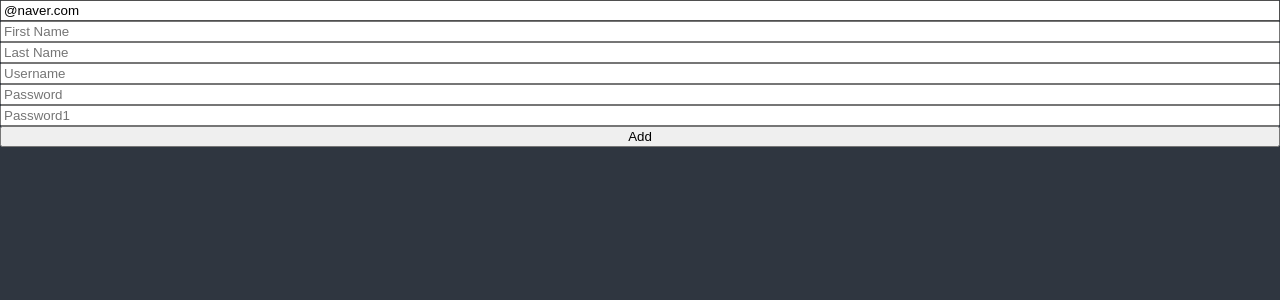
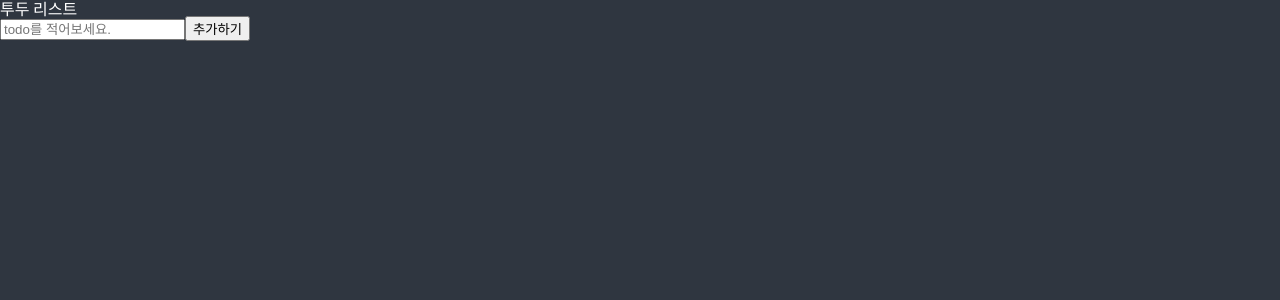
Before and after one commit to jhchoi1182/recoil-todo, a React (Create React App) app: page / in a window 1280 px wide. Shown: the top 300 px of the page. Built offline with nearby package versions, Linux system fonts and the light colour scheme.

Commit message:
투두 기본 틀 완성

```diff
--- a/src/App.tsx
+++ b/src/App.tsx
@@ -1,6 +1,6 @@
 import React from "react";
 import GlobalStyle from "./Styles/GlobalStyle";
-import TodoList from "./TodoList";
+import TodoList from "./components/TodoList";
 
 const App = () => {
   return (
--- a/src/TodoList.tsx
+++ /dev/null
@@ -1,99 +0,0 @@
-import React from "react";
-import { useForm } from "react-hook-form";
-
-interface IForm {
-  email: string;
-  firstName: string;
-  lastName: string;
-  username: string;
-  password: string;
-  password1: string;
-  extraError?: string;
-}
-
-function ToDoList() {
-  const {
-    register,
-    handleSubmit,
-    formState: { errors },
-    setError,
-  } = useForm<IForm>({
-    defaultValues: {
-      email: "@naver.com",
-    },
-  });
-  const onValid = (data: IForm) => {
-    if (data.password !== data.password1) {
-      setError(
-        "password1",
-        { message: "Password are not the same" },
-        { shouldFocus: true }
-      );
-    }
-    // setError("extraError", { message: "Server offline." });
-  };
-  console.log(errors);
-  return (
-    <div>
-      <form
-        style={{ display: "flex", flexDirection: "column" }}
-        onSubmit={handleSubmit(onValid)}
-      >
-        <input
-          {...register("email", {
-            required: "Email is required",
-            pattern: {
-              value: /^[A-Za-z0-9._%+-]+@naver.com$/,
-              message: "Only naver.com emails allowed",
-            },
-          })}
-          placeholder="Email"
-        />
-        <span>{errors?.email?.message}</span>
-        <input
-          {...register("firstName", {
-            required: "write here",
-            validate: {
-              noNico: (value) =>
-                value.includes("nico") ? "no nicos allowed" : true,
-              noNick: (value) =>
-                value.includes("nick") ? "no nick allowed" : true,
-            },
-          })}
-          placeholder="First Name"
-        />
-        <span>{errors?.firstName?.message}</span>
-        <input
-          {...register("lastName", { required: "write here" })}
-          placeholder="Last Name"
-        />
-        <span>{errors?.lastName?.message}</span>
-        <input
-          {...register("username", { required: "write here", minLength: 10 })}
-          placeholder="Username"
-        />
-        <span>{errors?.username?.message}</span>
-        <input
-          {...register("password", { required: "write here", minLength: 5 })}
-          placeholder="Password"
-        />
-        <span>{errors?.password?.message}</span>
-        <input
-          {...register("password1", {
-            required: "Password is required",
-            minLength: {
-              value: 5,
-              message: "Your password is too short.",
-            },
-          })}
-          placeholder="Password1"
-        />
-        <span>{errors?.password1?.message}</span>
-        <button>Add</button>
-        <span>{errors?.extraError?.message}</span>
-      </form>
-    </div>
-  );
-}
-
-export default ToDoList;
--- a/src/atoms.ts
+++ b/src/atoms.ts
@@ -1,6 +1,12 @@
 import { atom } from "recoil";
 
-export const isDarkAtom = atom({
-  key: "isDark",
-  default: true,
+export interface ITodo {
+  text: string;
+  id: number;
+  category: "TODO" | "DOING" | "DONE";
+}
+
+export const todoState = atom<ITodo[]>({
+  key: "todo",
+  default: [],
 });
--- /dev/null
+++ b/src/components/CreateTodo.tsx
@@ -0,0 +1,35 @@
+import React from "react";
+import { useForm } from "react-hook-form";
+import { useSetRecoilState } from "recoil";
+import { todoState } from "../atoms";
+
+interface IForm {
+  todo: string;
+}
+
+const CreateTodo = () => {
+  const setTodos = useSetRecoilState(todoState);
+  const {
+    register,
+    handleSubmit,
+    setValue,
+    formState: { errors },
+  } = useForm<IForm>();
+  const addTodo = ({ todo }: IForm) => {
+    setTodos((prev) => [{ text: todo, id: Date.now(), category: "TODO" }, ...prev]);
+    setValue("todo", "");
+  };
+
+  return (
+    <>
+      {" "}
+      <form onSubmit={handleSubmit(addTodo)}>
+        <input {...register("todo", { required: "글자를 입력해주세요." })} placeholder="todo를 적어보세요." />
+        <button>추가하기</button>
+      </form>
+      <span>{errors.todo?.message}</span>
+    </>
+  );
+};
+
+export default CreateTodo;
--- /dev/null
+++ b/src/components/Todo.tsx
@@ -0,0 +1,36 @@
+import React from "react";
+import { useSetRecoilState } from "recoil";
+import { ITodo, todoState } from "../atoms";
+
+const Todo = ({ text, id, category }: ITodo) => {
+  const setTodos = useSetRecoilState(todoState);
+  // const onClick = (newCategory: ITodo["category"]) => {};
+  const onClick = (event: React.MouseEvent<HTMLButtonElement>) => {
+    const {
+      currentTarget: { name },
+    } = event;
+  };
+
+  return (
+    <li>
+      <span>{text}</span>
+      {category !== "DONE" && (
+        <button name="DONE" onClick={onClick}>
+          Done
+        </button>
+      )}
+      {category !== "TODO" && (
+        <button name="TODO" onClick={onClick}>
+          Todo
+        </button>
+      )}
+      {category !== "DOING" && (
+        <button name="DOING" onClick={onClick}>
+          Doing
+        </button>
+      )}
+    </li>
+  );
+};
+
+export default Todo;
--- /dev/null
+++ b/src/components/TodoList.tsx
@@ -0,0 +1,22 @@
+import React from "react";
+import { useRecoilValue } from "recoil";
+import { todoState } from "../atoms";
+import CreateTodo from "./CreateTodo";
+import Todo from "./Todo";
+
+const TodoList = () => {
+  const todos = useRecoilValue(todoState);
+  return (
+    <>
+      <h1>투두 리스트</h1>
+      <CreateTodo />
+      <ul>
+        {todos.map((todo) => (
+          <Todo key={todo.id} {...todo} />
+        ))}
+      </ul>
+    </>
+  );
+};
+
+export default TodoList;
```
